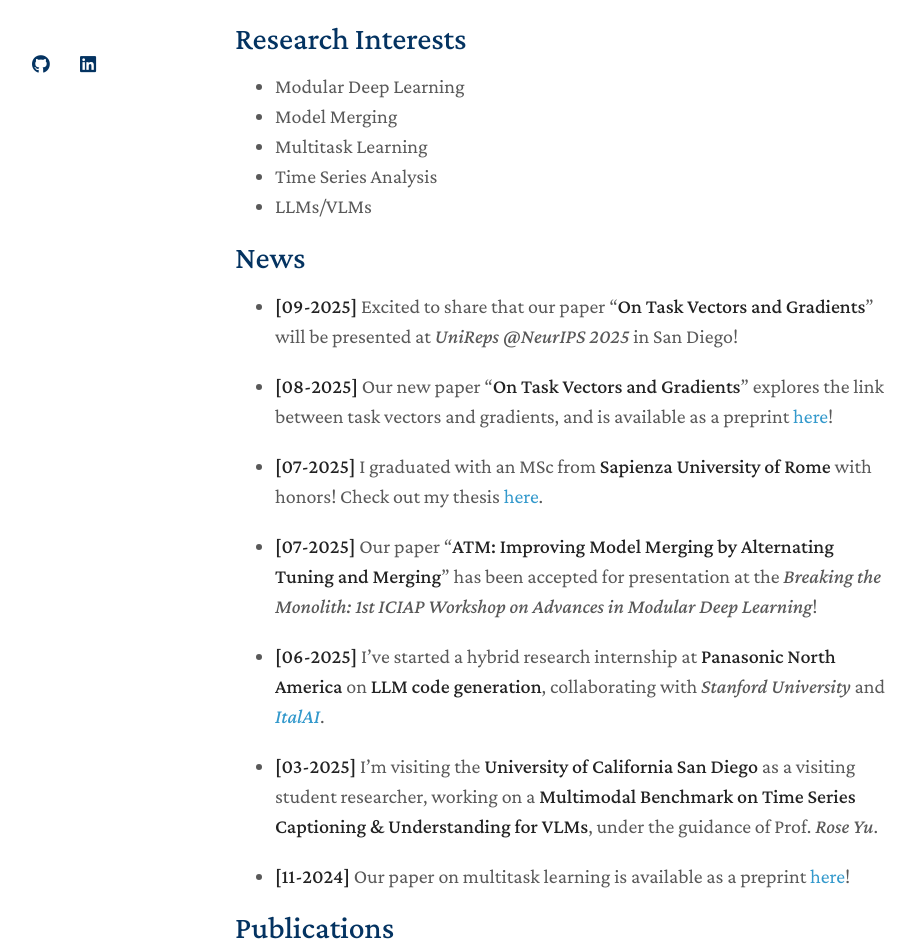
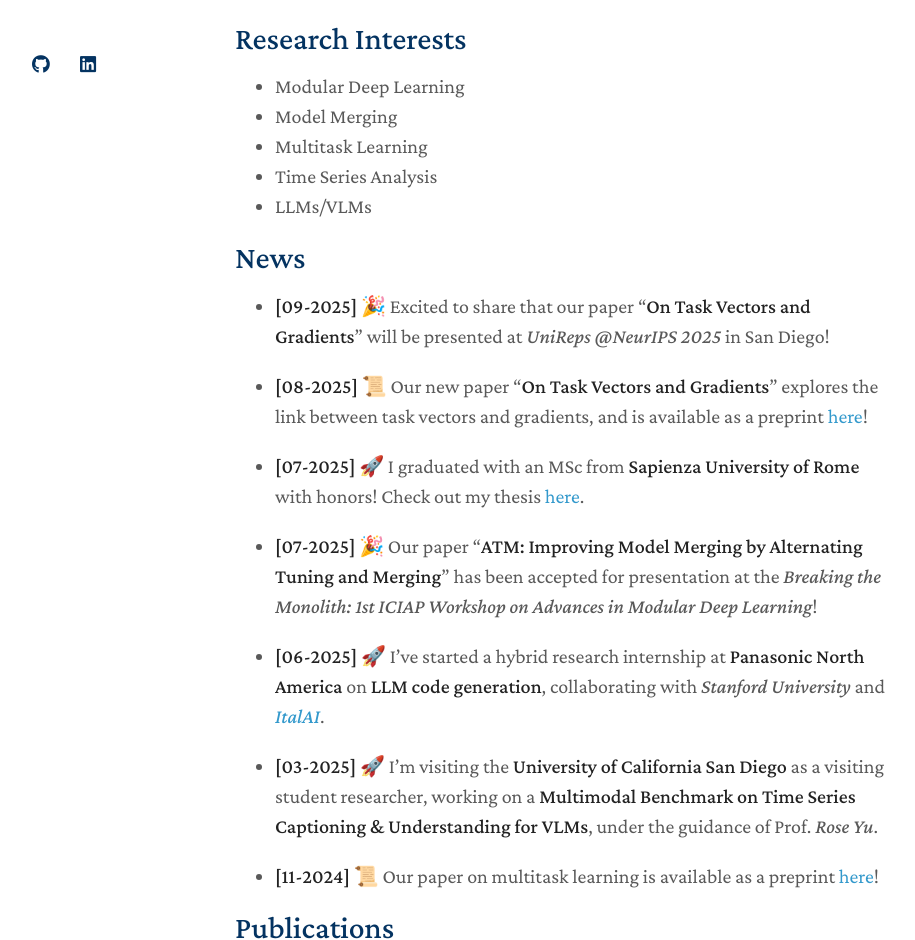
Before and after one commit to LuckerZOfficiaL/LuckerZOfficiaL.github.io, a Jekyll site: the page built from index.md, in a window 1280 px wide and 1400 px high. Shown: the part 460-1400 px from the top of the window, without its empty margins (235-1150 px from the left). Built offline with Jekyll 4.4.1, drawn with Linux system fonts in a browser that asks for light colours; a style sheet for code colours, icons or effects is not loaded; our own code applies the rules of GitHub Pages for plain Markdown files.

Commit message:
add icons to news

```diff
--- a/index.md
+++ b/index.md
@@ -18,19 +18,19 @@
 - LLMs/VLMs
 
 ## News
-- **[09-2025]** Excited to share that our paper "**On Task Vectors and Gradients**" will be presented at *UniReps @NeurIPS 2025* in San Diego!
+- **[09-2025]** 🎉 Excited to share that our paper "**On Task Vectors and Gradients**" will be presented at *UniReps @NeurIPS 2025* in San Diego!
 
-- **[08-2025]** Our new paper "**On Task Vectors and Gradients**" explores the link between task vectors and gradients, and is available as a preprint [here](https://arxiv.org/pdf/2508.16082)!
+- **[08-2025]** 📜 Our new paper "**On Task Vectors and Gradients**" explores the link between task vectors and gradients, and is available as a preprint [here](https://arxiv.org/pdf/2508.16082)!
 
-- **[07-2025]** I graduated with an MSc from **Sapienza University of Rome** with honors! Check out my thesis [here](./assets/files/MS Thesis.pdf).
+- **[07-2025]** 🚀 I graduated with an MSc from **Sapienza University of Rome** with honors! Check out my thesis [here](./assets/files/MS Thesis.pdf).
 
-- **[07-2025]** Our paper "**ATM: Improving Model Merging by Alternating Tuning and Merging**" has been accepted for presentation at the *Breaking the Monolith: 1st ICIAP Workshop on Advances in Modular Deep Learning*!
+- **[07-2025]** 🎉 Our paper "**ATM: Improving Model Merging by Alternating Tuning and Merging**" has been accepted for presentation at the *Breaking the Monolith: 1st ICIAP Workshop on Advances in Modular Deep Learning*!
 
-- **[06-2025]** I've started a hybrid research internship at **Panasonic North America** on **LLM code generation**, collaborating with *Stanford University* and [*ItalAI*](https://italailabs.com/).
+- **[06-2025]** 🚀 I've started a hybrid research internship at **Panasonic North America** on **LLM code generation**, collaborating with *Stanford University* and [*ItalAI*](https://italailabs.com/).
 
-- **[03-2025]** I'm visiting the **University of California San Diego** as a visiting student researcher, working on a **Multimodal Benchmark on Time Series Captioning & Understanding for VLMs**, under the guidance of Prof. *Rose Yu*.
+- **[03-2025]** 🚀 I'm visiting the **University of California San Diego** as a visiting student researcher, working on a **Multimodal Benchmark on Time Series Captioning & Understanding for VLMs**, under the guidance of Prof. *Rose Yu*.
 
-- **[11-2024]** Our paper on multitask learning is available as a preprint [here](https://arxiv.org/pdf/2411.03055)!
+- **[11-2024]** 📜 Our paper on multitask learning is available as a preprint [here](https://arxiv.org/pdf/2411.03055)!
 
 
 {% include_relative _includes/publications.md %}
```
